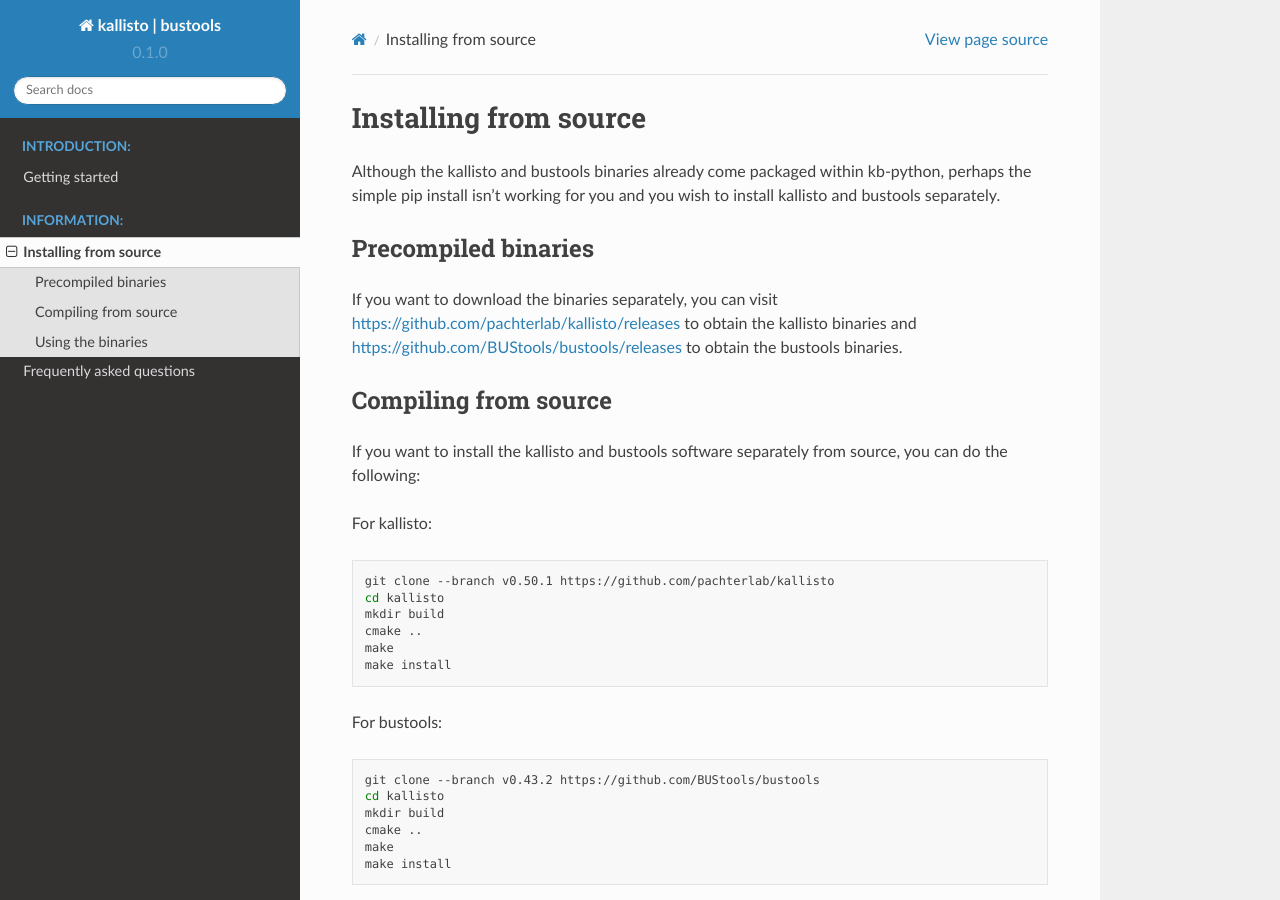
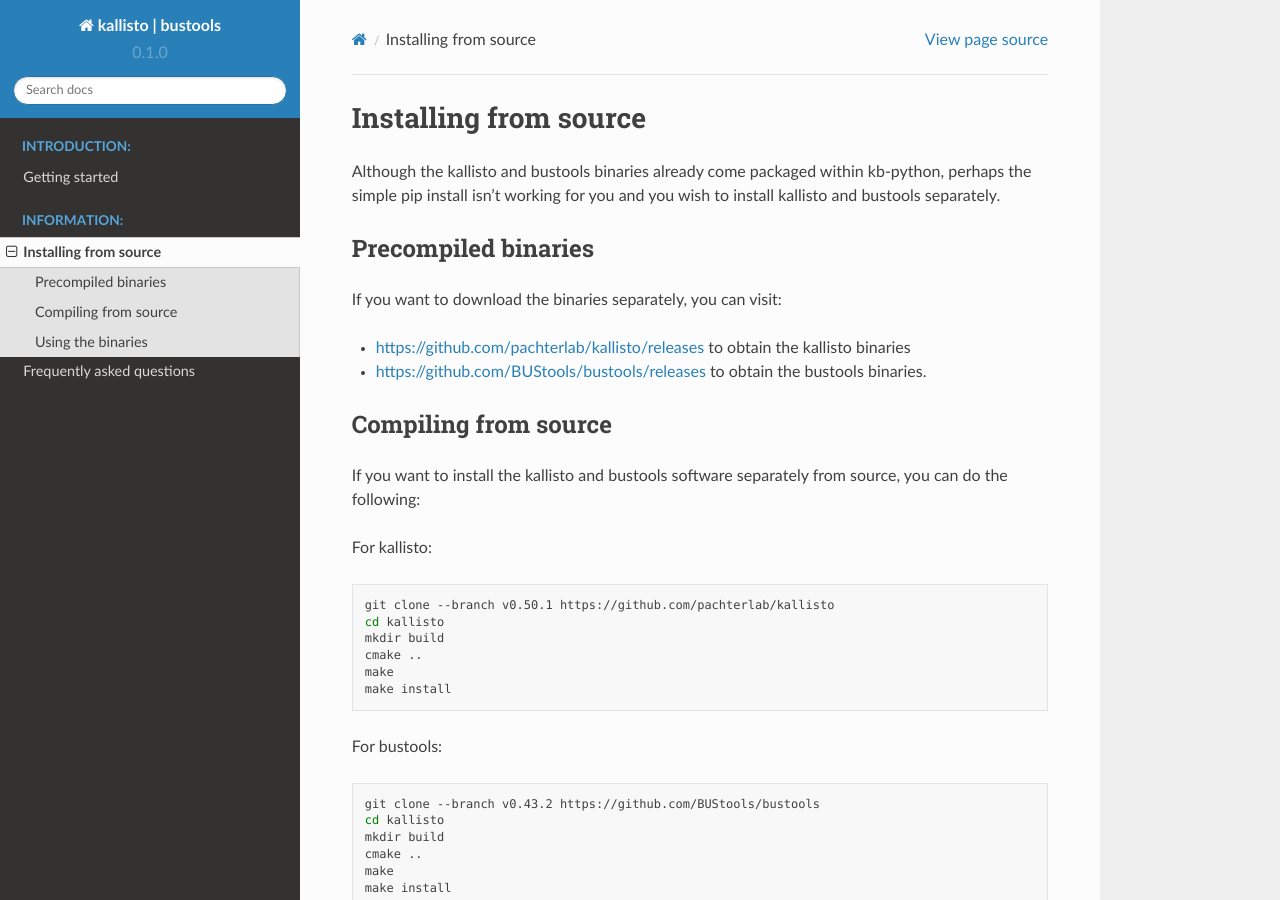
Before and after one commit to Yenaled/kallisto-tutorial, a Sphinx documentation site: the page built from docs/source/advanced_installation.rst, in a window 1280 px wide and 900 px high. Built offline with Sphinx 7.4.7 and the Read the Docs theme 2.0.0, drawn with Linux system fonts in a browser that asks for light colours.

Commit message:
update installation instructions

```diff
--- a/docs/source/advanced_installation.rst
+++ b/docs/source/advanced_installation.rst
@@ -9,7 +9,11 @@
 Precompiled binaries
 ^^^^^^^^^^^^^^^^^^^^
 
-If you want to download the binaries separately, you can visit https://github.com/pachterlab/kallisto/releases to obtain the kallisto binaries and https://github.com/BUStools/bustools/releases to obtain the bustools binaries.
+If you want to download the binaries separately, you can visit:
+
+* https://github.com/pachterlab/kallisto/releases to obtain the kallisto binaries
+* https://github.com/BUStools/bustools/releases to obtain the bustools binaries.
+
 
 Compiling from source
 ^^^^^^^^^^^^^^^^^^^^^
--- a/docs/source/getting_started.rst
+++ b/docs/source/getting_started.rst
@@ -30,7 +30,7 @@
 
   pip install kb_python==0.28.2
 
-.. seealso:
+.. seealso::
 
   If you want to install kallisto and bustools from source, please visit the section :ref:`Advanced Installation`
 
```
